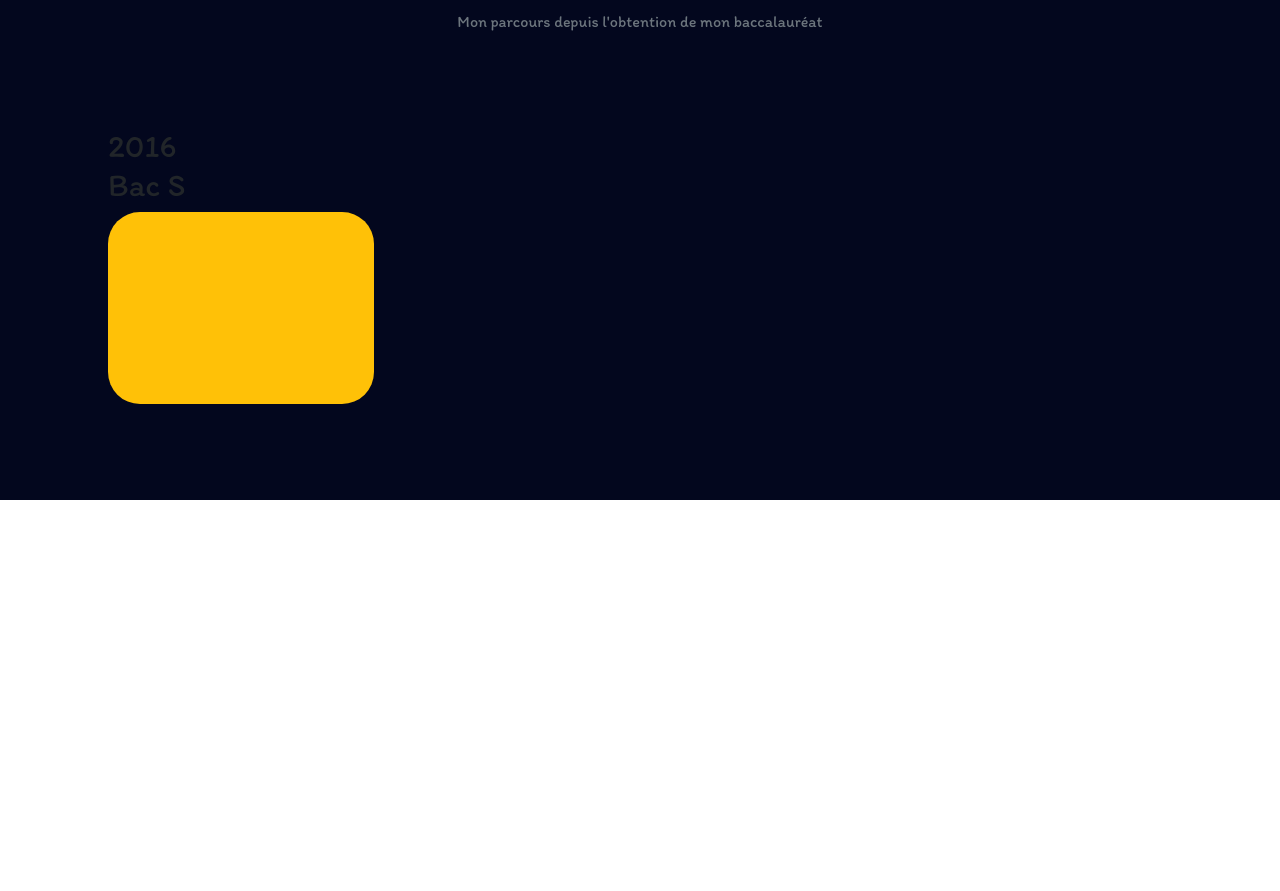
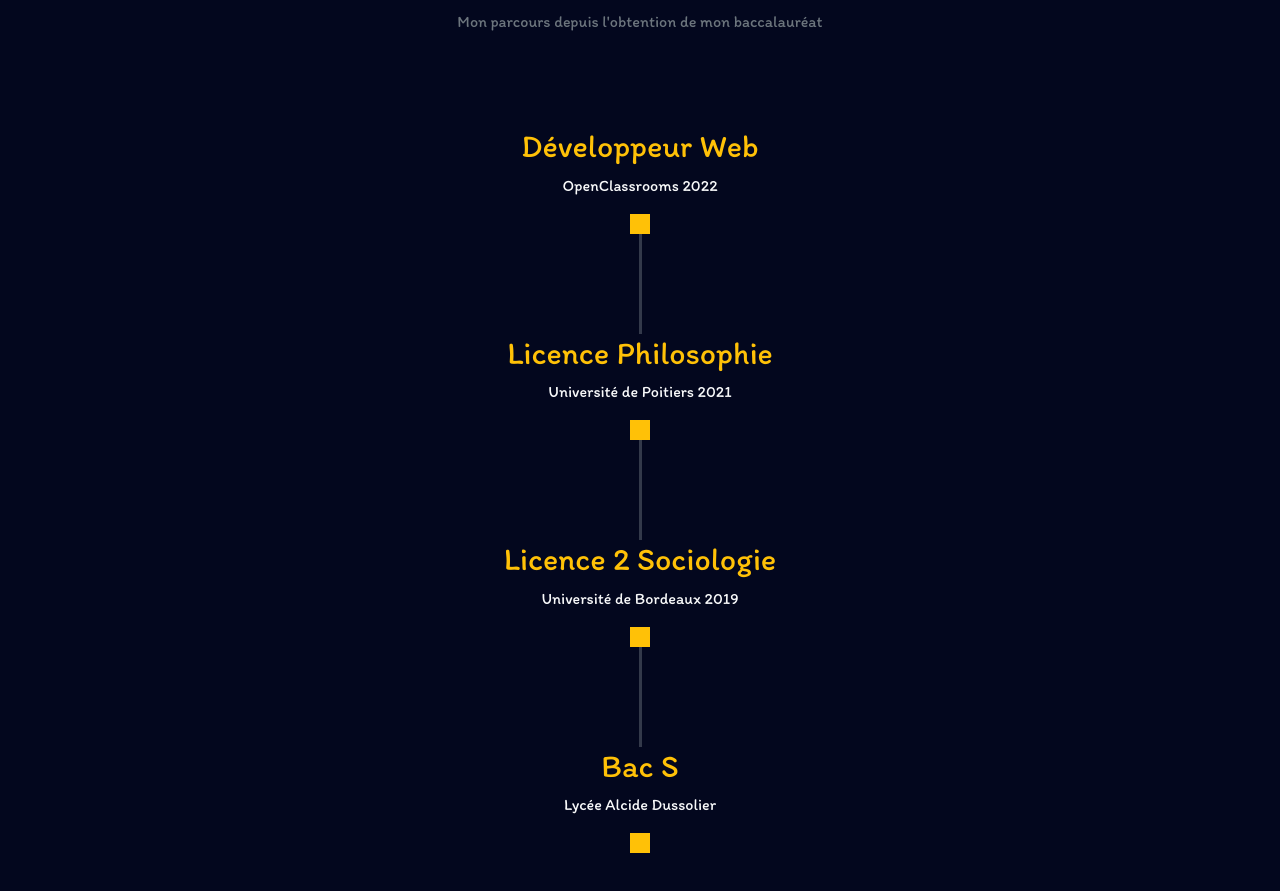
Before and after one commit to FlorianGasparine/portfolio, a website: page index.html in a window 1280 px wide. Shown: the part 3620-4511 px from the top of the page. Before the commit the page ends 4120 px from the top, so only its background shows below. Drawn offline with nearby package versions, Linux system fonts and the light colour scheme.

Commit message:
sectionFormation

```diff
--- a/index.html
+++ b/index.html
@@ -509,14 +509,51 @@
               </h3>
             </div>
           </div>
-          <div class="row">
-            <div class="col-12 w-100">
-              <h2>
-                2016
-                <br />
-                Bac S
-              </h2>
-              <div class="rounded-5 bg-warning p-6 w-25"></div>
+          <div class="row position-relative">
+            <div class="col_auto w-100">
+              <div>
+                <h2 class="text-center text-warning">
+                  Développeur Web
+                  <br />
+                </h2>
+                <p class="text-light text-center">OpenClassrooms 2022</p>
+
+                <div class="spot mx-auto"></div>
+                <div class="formation__ligne mx-auto"></div>
+              </div>
+
+              <div>
+                <h2 class="text-center text-warning">
+                  Licence Philosophie
+                  <br />
+                </h2>
+                <p class="text-light text-center">
+                  Université de Poitiers 2021
+                </p>
+                <div class="spot mx-auto"></div>
+                <div class="formation__ligne mx-auto"></div>
+              </div>
+
+              <div>
+                <h2 class="text-center text-warning">
+                  Licence 2 Sociologie
+                  <br />
+                </h2>
+                <p class="text-light text-center">
+                  Université de Bordeaux 2019
+                </p>
+                <div class="spot mx-auto"></div>
+                <div class="formation__ligne mx-auto"></div>
+              </div>
+
+              <div>
+                <h2 class="text-center text-warning">
+                  Bac S
+                  <br />
+                </h2>
+                <p class="text-light text-center">Lycée Alcide Dussolier</p>
+                <div class="spot mx-auto"></div>
+              </div>
             </div>
           </div>
         </div>
--- a/styles/pages/formation.scss
+++ b/styles/pages/formation.scss
@@ -0,0 +1,17 @@
+.spot {
+  position: relative;
+  width: 20px;
+  height: 20px;
+  background: #ffc107;
+  cursor: pointer;
+
+  &:hover {
+    box-shadow: 0 0 10px #ffc107, 0 0 20px #ffc107, 0 0 30px #ffc107;
+  }
+}
+
+.formation__ligne {
+  width: 3px;
+  height: 100px;
+  background: #6c757d77;
+}
```
Also changed, not shown: styles/style.css, 1 other file.
